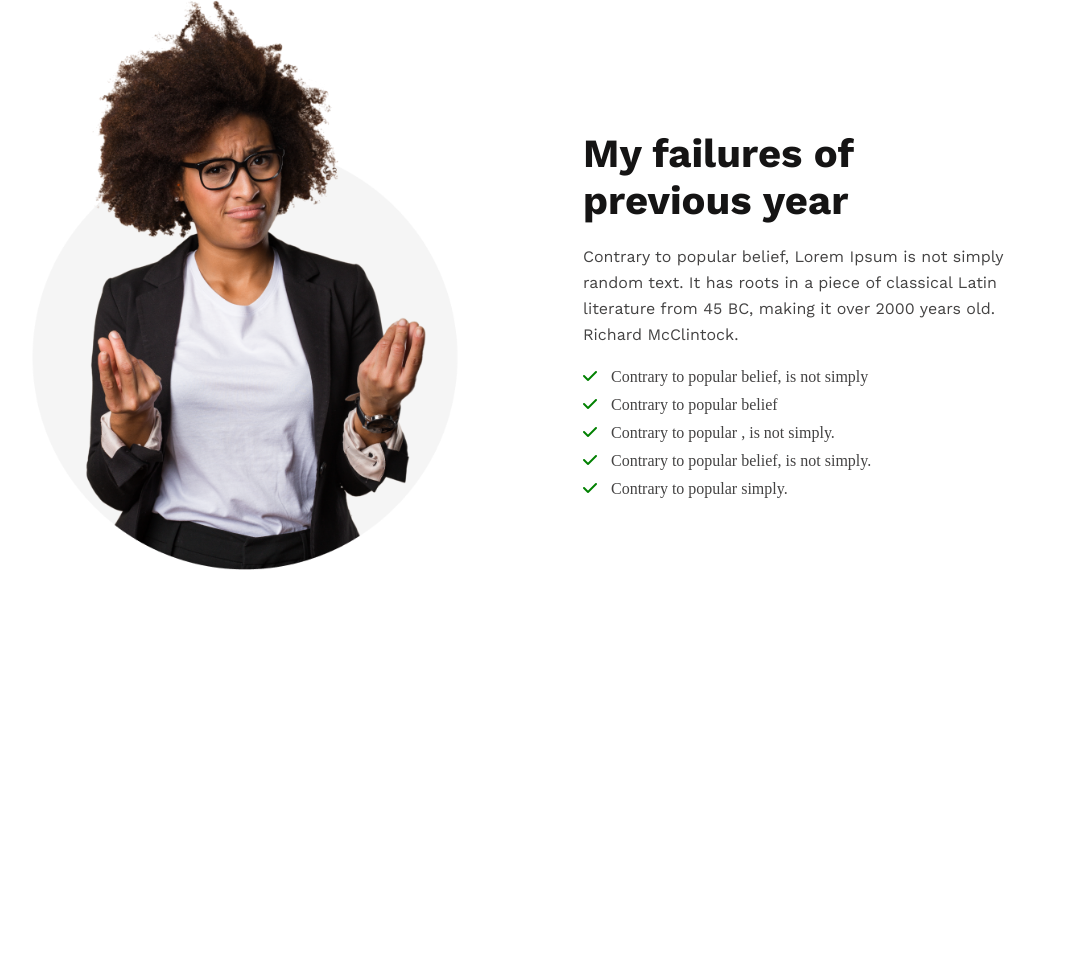
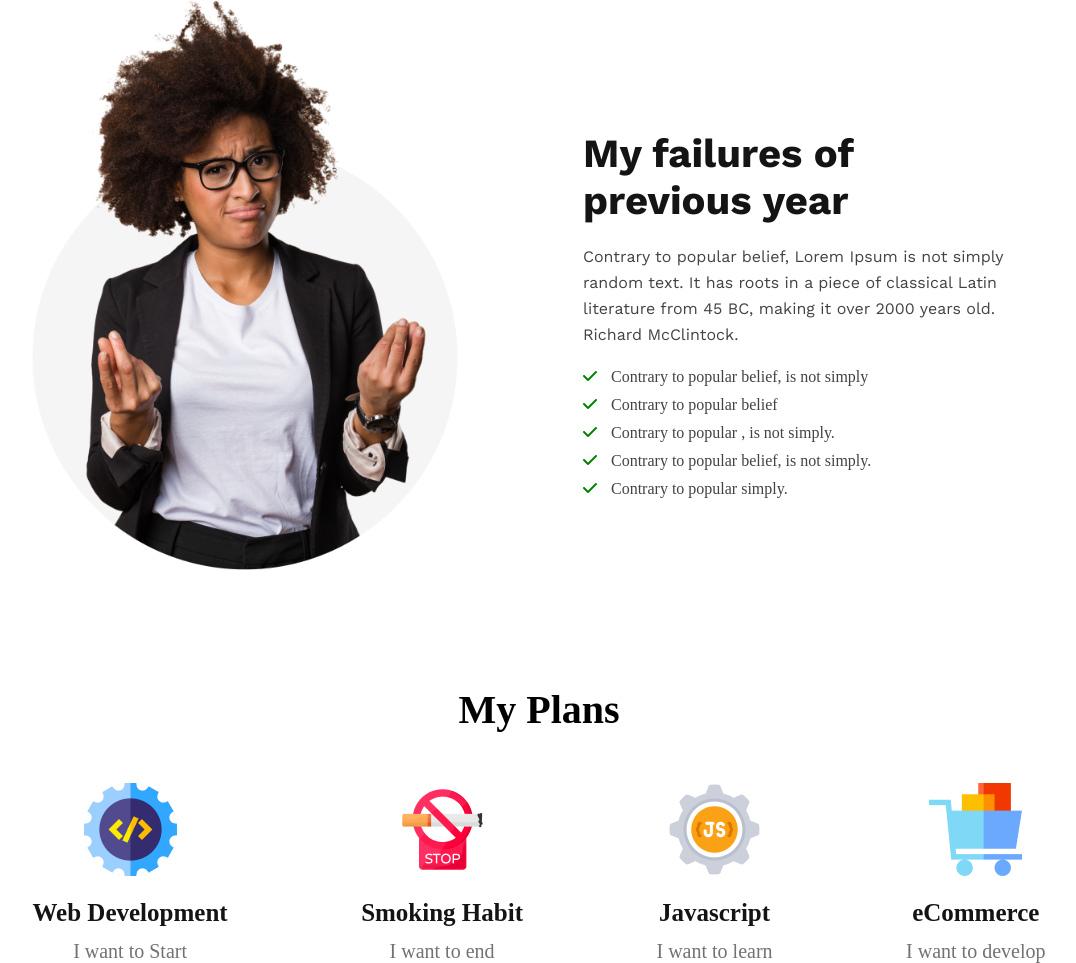
Before and after one commit to joseph-hrith7/PH_assingment-1, a plain HTML site: page index.html in a window 1280 px wide. Shown: the part 712-1675 px from the top of the page, without its empty margins (101-1177 px from the left). Before the commit the page ends 1428 px from the top, so only its background shows below. Drawn offline with nearby package versions, Linux system fonts and the light colour scheme.

Commit message:
section 3 done

```diff
--- a/css/style.css
+++ b/css/style.css
@@ -53,6 +53,7 @@ header{
 .lesson{
     display: flex;
     justify-content: space-evenly;
+    margin-bottom: -80px;
 }
 
 .lesson-left{
@@ -97,3 +98,34 @@ margin: 142px 150px 0px 0px;
     color: green;
     margin-right:10px;
 }
+/* plans section code here */
+.plans{
+    display: flex;
+    justify-content: space-evenly;
+}
+.heading{
+    text-align: center;
+    font-size: 40px;
+    font-weight: 700;
+    margin: 50px 0;
+}
+.item{
+
+text-align: center;
+}
+.item img{
+
+margin-bottom: 15px;
+}
+.plans-title{
+
+    font-size: 25px;
+    line-height: 35px;
+    color: #151414;
+    margin-bottom: 10px;
+}
+.plans-body{
+    color: #737272;
+    font-size: 20px;
+}
+/* plans ends here */
--- a/index.html
+++ b/index.html
@@ -27,7 +27,6 @@
     <!-- main starts here -->
     <main>
         <div class="lesson">
-            <div class="bgbg"></div>
             <div class="lesson-left"> <img src="images/person.png" alt="">  </div>
             <div class="lesson-right">
                 <h2 class="lesson-title">My failures of <br> previous year</h2>
@@ -39,6 +38,31 @@
                 <p class="lesson-skills"><i class="fa-solid fa-check" id="check"></i> Contrary to popular simply.</p>
             </div>
         </div>
+        <div class="heading">My Plans</div>
+        <div class="plans">
+            <div class="item">
+                <img src="images/icons/web.png" alt="">
+                <h2 class=" plans-title">Web Development</h2>
+                <p class="plans-body"> I want to Start</p>
+            </div>
+            <div class="item">
+                <img src="images/icons/smoke.png" alt="">
+                <h2 class=" plans-title">Smoking Habit</h2>
+                <p class="plans-body">I want to end</p>
+            </div>
+            <div class="item">
+                <img src="images/icons/js.png" alt="">
+                <h2 class=" plans-title">Javascript</h2>
+                <p class="plans-body">I want to learn</p>
+            </div>
+            <div class="item">
+                <img src="images/icons/ecom.png" alt="">
+                <h2 class=" plans-title">eCommerce</h2>
+                <p class="plans-body"> I want to develop</p>
+            </div>
+        </div>
+        <!-- Mindset starts here -->
+        <!-- mindset end here -->
     </main>
     <!-- main ends here -->
     <!-- footer starts here -->
```
